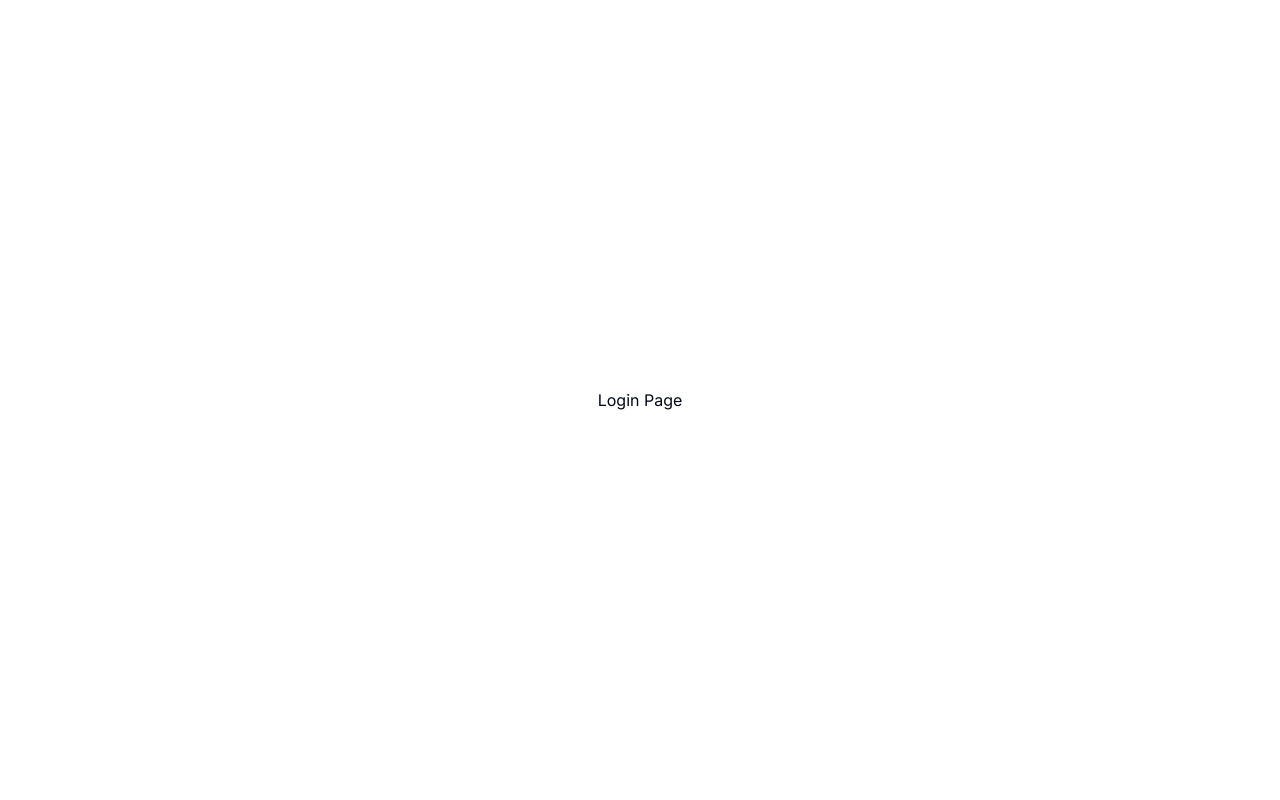
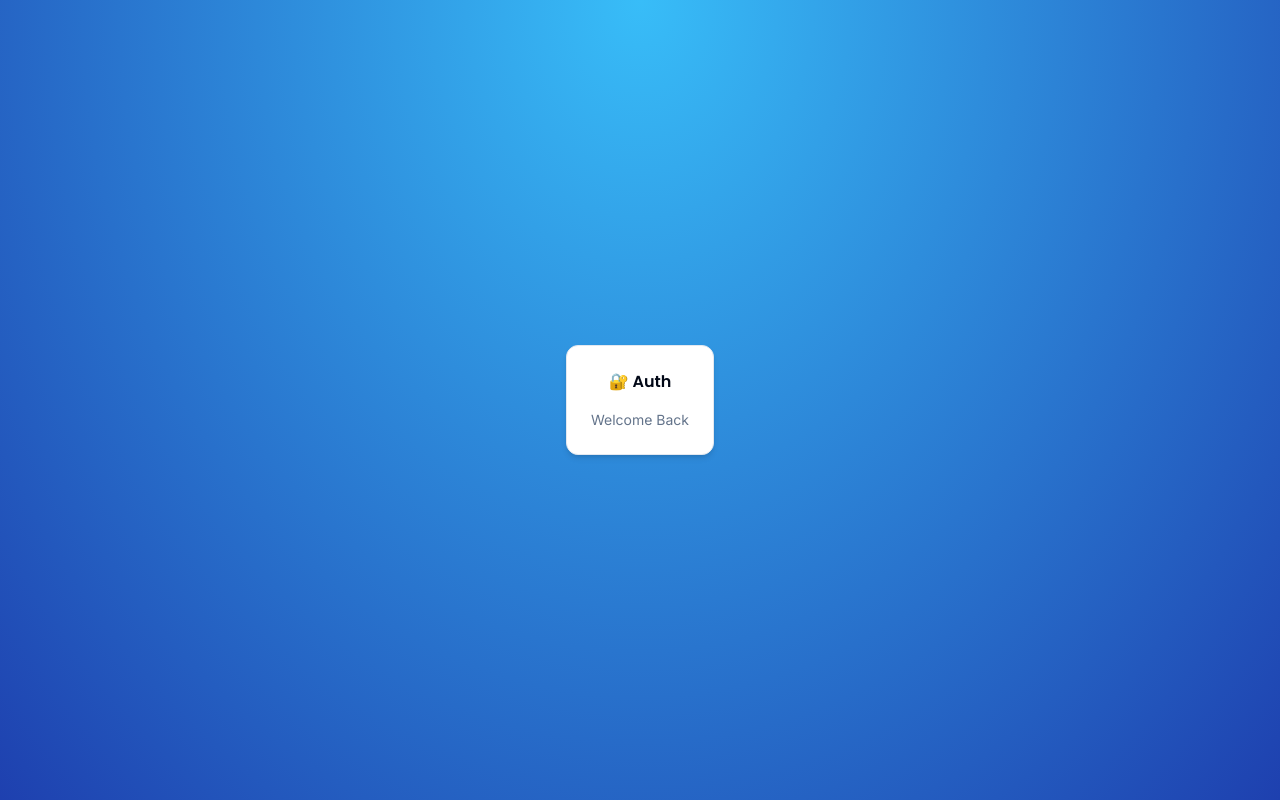
Before and after one commit to onticinc/next-auth-starter, a Next.js app: page /auth/login in a window 1280 px wide. Built offline with nearby package versions, Linux system fonts and the light colour scheme.

Commit message:
got auth login form setup

```diff
--- a/app/auth/layout.tsx
+++ b/app/auth/layout.tsx
@@ -4,7 +4,7 @@
     children: React.ReactNode;
 }) => {
     return (
-        <div className="h-full flex items-center justify-center">
+        <div className="h-full flex items-center justify-center bg-[radial-gradient(ellipse_at_top,var(--tw-gradient-stops))] from-sky-400 to-blue-800 ">
             <main>{children}</main>
         </div>
     );
--- a/app/auth/login/page.tsx
+++ b/app/auth/login/page.tsx
@@ -1,9 +1,9 @@
+import { LoginForm } from "@/components/auth/login-form";
+
 const LoginPage = () => {
 
     return(
-        <div>
-            <h1>Login Page</h1>
-        </div>
+        <LoginForm />
     );
 }
 
--- a/app/page.tsx
+++ b/app/page.tsx
@@ -2,7 +2,7 @@
 import { Poppins } from "next/font/google";
 import { cn } from "@/lib/utils";
 import { Button } from "@/components/ui/button";
-import { LoginButton } from "@/components/auth/LoginButton";
+import { LoginButton } from "@/components/auth/login-button";
 
 const font = Poppins({
   subsets:["latin"],
--- /dev/null
+++ b/components/auth/card-wrapper.tsx
@@ -0,0 +1,41 @@
+'use client';
+
+import {
+
+    Card,
+    CardContent,
+    CardFooter,
+    CardHeader,
+
+} from "@/components/ui/card";
+
+import { Header } from "@/components/auth/header";
+
+interface CardWrapperProps {
+    children: React.ReactNode;
+    headerLabel: string;
+    backButtonLabel: string;
+    backButtonHref: string;
+    showSocial?: boolean;
+}
+
+
+export const CardWrapper = ({
+
+    children,
+    headerLabel,
+    backButtonLabel,
+    backButtonHref,
+    showSocial
+
+}: CardWrapperProps) => {
+
+    return (
+        <Card className="w-400px shadow-md">
+            <CardHeader>
+                <Header label={headerLabel} />
+            </CardHeader >
+            {children}
+        </Card>
+    );
+}
--- /dev/null
+++ b/components/auth/header.tsx
@@ -0,0 +1,28 @@
+import { Poppins } from "next/font/google";
+
+import { cn } from "@/lib/utils";
+
+const font = Poppins({
+  subsets:["latin"],
+  weight: ["600"]
+});
+
+interface HeaderProps {
+    label: string;
+};
+
+export const Header = ({
+    label
+}: HeaderProps) => {
+    return (
+        <div className="w-full items-center justify-center flex flex-col gap-y-4">
+
+            <h1 className={cn("text-sxl font-semibold", font.className)}>🔐 Auth  </h1>
+
+            <p className="text-sm text-muted-foreground">
+                {label}
+            </p>
+
+        </div>
+    );
+}
--- /dev/null
+++ b/components/auth/login-form.tsx
@@ -0,0 +1,13 @@
+import { CardWrapper } from './card-wrapper';
+
+export const LoginForm = () => {
+    return (
+        <CardWrapper
+            headerLabel="Welcome Back"
+            backButtonLabel="Don't have an account?"
+            backButtonHref='/auth/register'
+            showSocial
+        >
+        </CardWrapper>
+    );
+}
--- /dev/null
+++ b/components/ui/card.tsx
@@ -0,0 +1,76 @@
+import * as React from "react"
+
+import { cn } from "@/lib/utils"
+
+const Card = React.forwardRef<
+  HTMLDivElement,
+  React.HTMLAttributes<HTMLDivElement>
+>(({ className, ...props }, ref) => (
+  <div
+    ref={ref}
+    className={cn(
+      "rounded-xl border bg-card text-card-foreground shadow",
+      className
+    )}
+    {...props}
+  />
+))
+Card.displayName = "Card"
+
+const CardHeader = React.forwardRef<
+  HTMLDivElement,
+  React.HTMLAttributes<HTMLDivElement>
+>(({ className, ...props }, ref) => (
+  <div
+    ref={ref}
+    className={cn("flex flex-col space-y-1.5 p-6", className)}
+    {...props}
+  />
+))
+CardHeader.displayName = "CardHeader"
+
+const CardTitle = React.forwardRef<
+  HTMLParagraphElement,
+  React.HTMLAttributes<HTMLHeadingElement>
+>(({ className, ...props }, ref) => (
+  <h3
+    ref={ref}
+    className={cn("font-semibold leading-none tracking-tight", className)}
+    {...props}
+  />
+))
+CardTitle.displayName = "CardTitle"
+
+const CardDescription = React.forwardRef<
+  HTMLParagraphElement,
+  React.HTMLAttributes<HTMLParagraphElement>
+>(({ className, ...props }, ref) => (
+  <p
+    ref={ref}
+    className={cn("text-sm text-muted-foreground", className)}
+    {...props}
+  />
+))
+CardDescription.displayName = "CardDescription"
+
+const CardContent = React.forwardRef<
+  HTMLDivElement,
+  React.HTMLAttributes<HTMLDivElement>
+>(({ className, ...props }, ref) => (
+  <div ref={ref} className={cn("p-6 pt-0", className)} {...props} />
+))
+CardContent.displayName = "CardContent"
+
+const CardFooter = React.forwardRef<
+  HTMLDivElement,
+  React.HTMLAttributes<HTMLDivElement>
+>(({ className, ...props }, ref) => (
+  <div
+    ref={ref}
+    className={cn("flex items-center p-6 pt-0", className)}
+    {...props}
+  />
+))
+CardFooter.displayName = "CardFooter"
+
+export { Card, CardHeader, CardFooter, CardTitle, CardDescription, CardContent }
```
Also changed, not shown: components/auth/login-button.tsx (renamed from components/auth/LoginButton.tsx).
